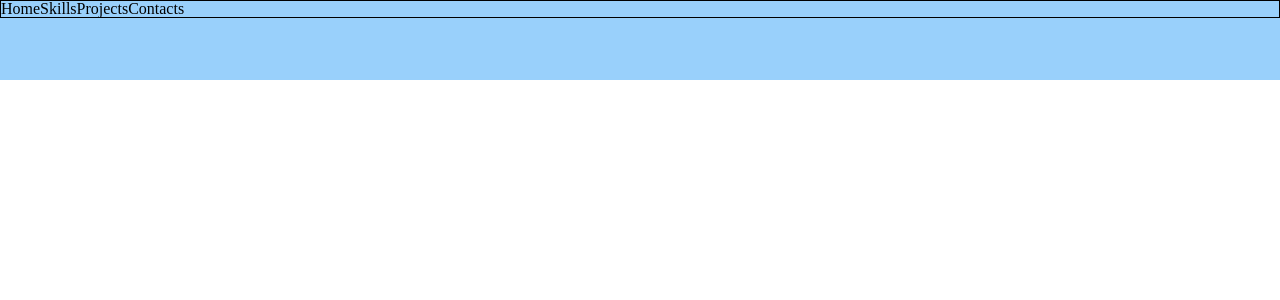
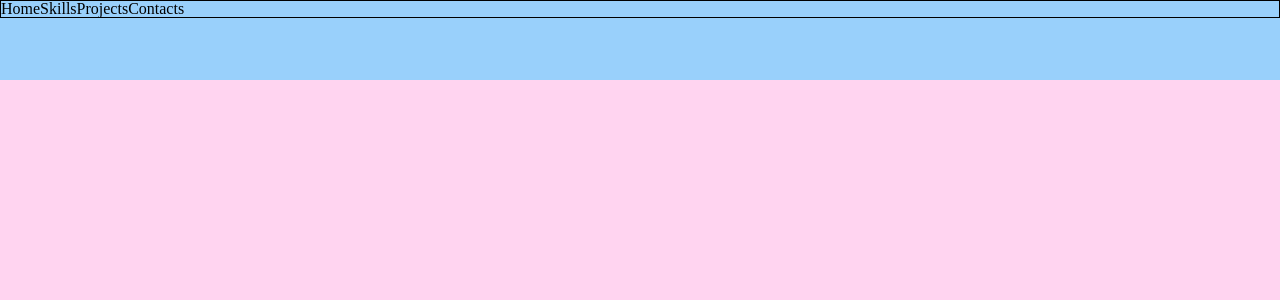
Before and after one commit to Philian73/react-portfolio, a React (Vite) app: page / in a window 1280 px wide. Shown: the top 300 px of the page. Built offline with nearby package versions, Linux system fonts and the light colour scheme.

Commit message:
Remove import Header and added MainPage

```diff
--- a/src/app/App.tsx
+++ b/src/app/App.tsx
@@ -1,9 +1,9 @@
-import { Header } from '../widgets/Header'
+import { MainPage } from '../pages/Main/ui/Page/Page'
 
 export const App = () => {
   return (
     <div className="App">
-      <Header />
+      <MainPage />
     </div>
   )
 }
```
